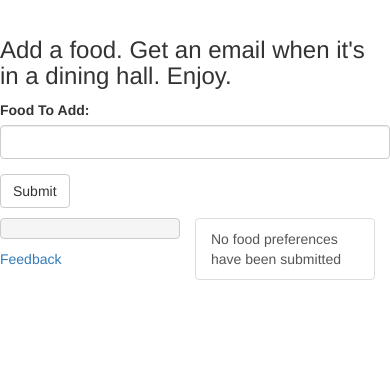
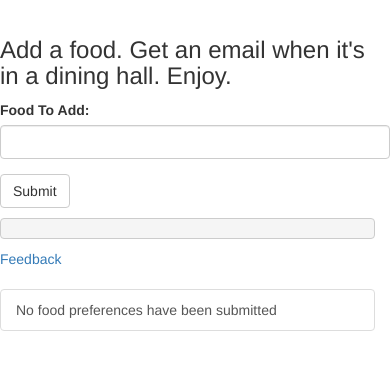
Before and after one commit to axu2/food-finder, a Flask app: template app/templates/edit_profile.html in a window 390 px wide. Shown: the part 55-425 px from the top of the page. Run offline with Flask 2, Linux system fonts and the light colour scheme; the template is opened without the code that fills it: values that come from a table or form of the project are taken from there, others are empty; some libraries are stand-ins or nearby versions.

Commit message:
two columns

```diff
--- a/app/templates/edit_profile.html
+++ b/app/templates/edit_profile.html
@@ -13,12 +13,12 @@
     <p></p>
 
     <div class="row">
-        <div class="list-group col-xs-6">
+        <div class="list-group col-sm-6">
           <pre>{{ email }}</pre>
           <a href="https://docs.google.com/forms/d/e/1FAIpQLScAUuEJnrBiosxmRk6zBu5_Q2y2xLcAlzG-gIr1o4FpR6NHfA/viewform?usp=sf_link">Feedback</a>
         </div>
 
-    	  <div class="list-group col-xs-6">
+    	  <div class="list-group col-sm-6">
     	    {% for pref in prefs %}
     	    <a class="list-group-item">
             <form action='\r' method='POST'>
```
